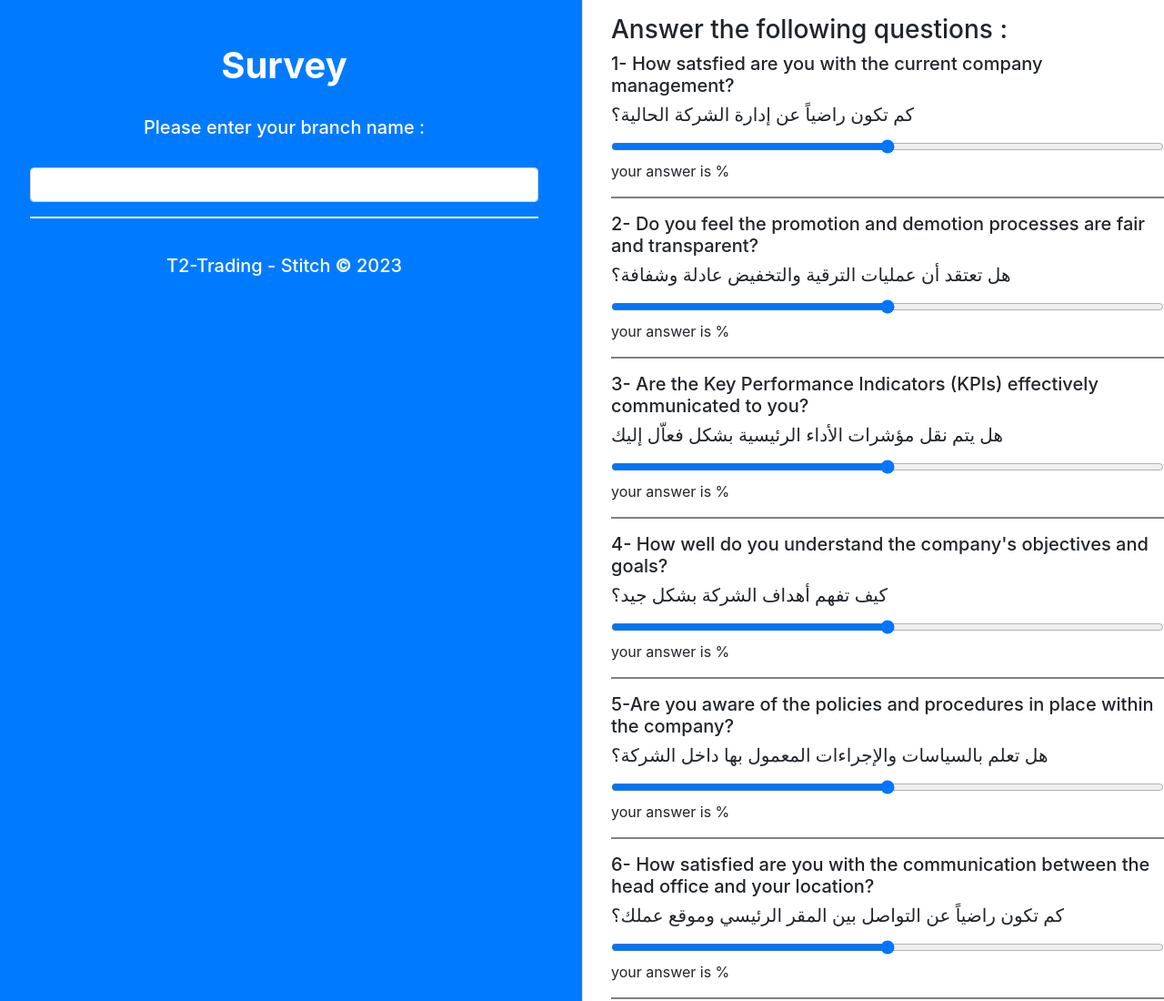
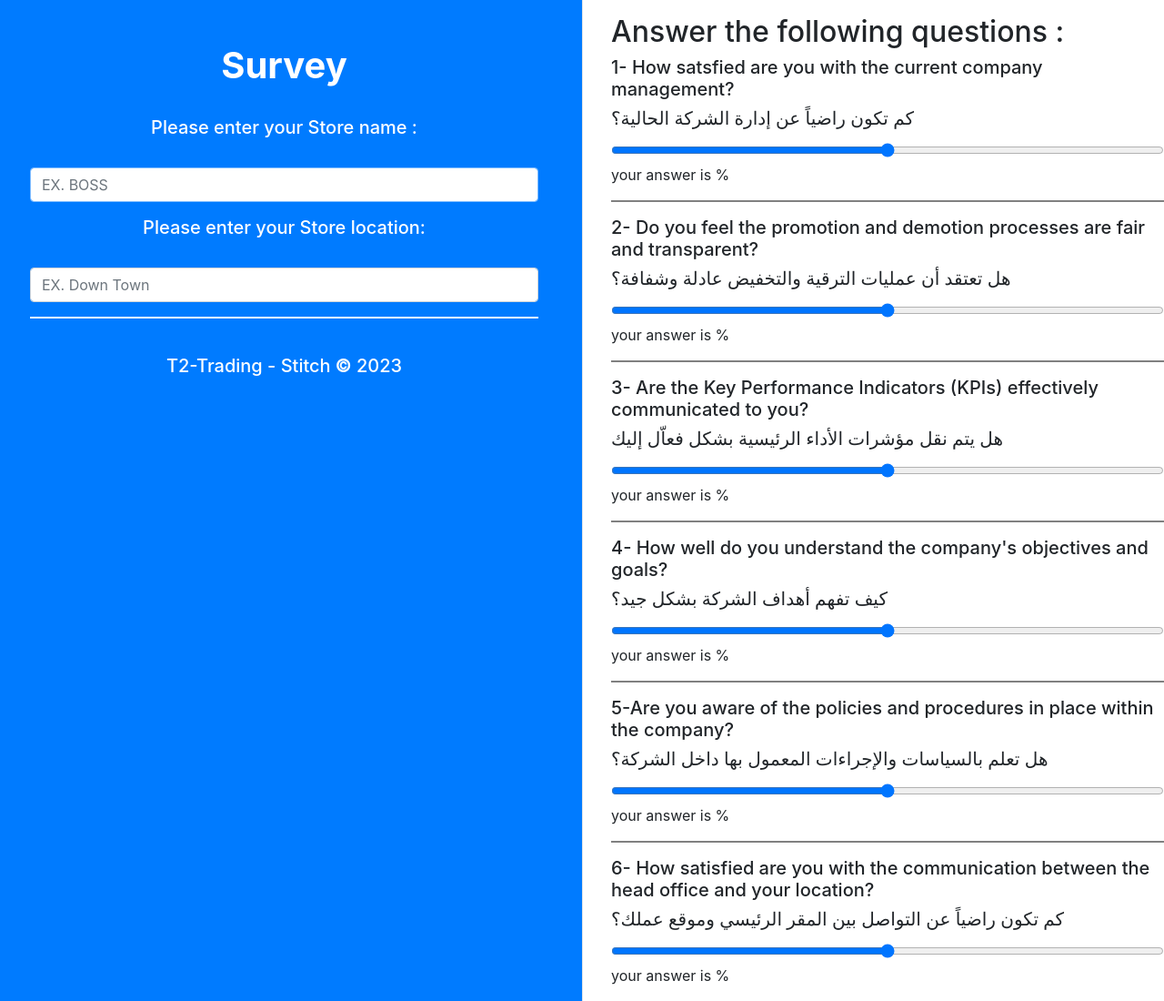
Before and after one commit to pedrosmazloumian/Quiz, a plain HTML site: page index.html in a window 1280 px wide. Shown: the top 1100 px of the page at 91% size. Drawn offline with nearby package versions, Linux system fonts and the light colour scheme.

Commit message:
Update index.html

```diff
--- a/index.html
+++ b/index.html
@@ -57,10 +57,19 @@
           <h1 style="font-weight: 700; text-align: center;">Survey</h1>
           <br>
           <div class="form-group">
-            <h5 for="name" style="text-align: center;">Please enter your branch name :</h5>
+            <h5 for="name" style="text-align: center;">Please enter your Store name :</h5>
             <br>
-            <form oninput="x.value=parseInt(ID_NAME.value)">
-                <input type="text" id="ID_NAME" name="ID_NAME" class="form-control">
+            <form oninput="x.value=parseInt(ID_BRANCH.value)">
+                <input type="text" id="ID_BRANCH" name="ID_BRANCH" class="form-control" placeholder="EX. BOSS" autofocus>
+            </form>
+          </div>
+
+
+          <div class="form-group">
+            <h5 for="name" style="text-align: center;">Please enter your Store location:</h5>
+            <br>
+            <form oninput="x.value=parseInt(ID_LOCATION.value)">
+                <input type="text" id="ID_LOCATION" name="ID_LOCATION" class="form-control" placeholder="EX. Down Town" autofocus>
             </form>
           </div>
 
@@ -72,7 +81,7 @@
           </h5>
         </div>
         <div class="col-md-6 border-left py-3" style="padding-left: 31px;">
-          <h3>Answer the following questions :</h3>
+          <h2>Answer the following questions :</h2>
 
 <!-- ////////////////////////////////////////////       start the questions     ////////////////////////////////////////////////////// -->
 
```
